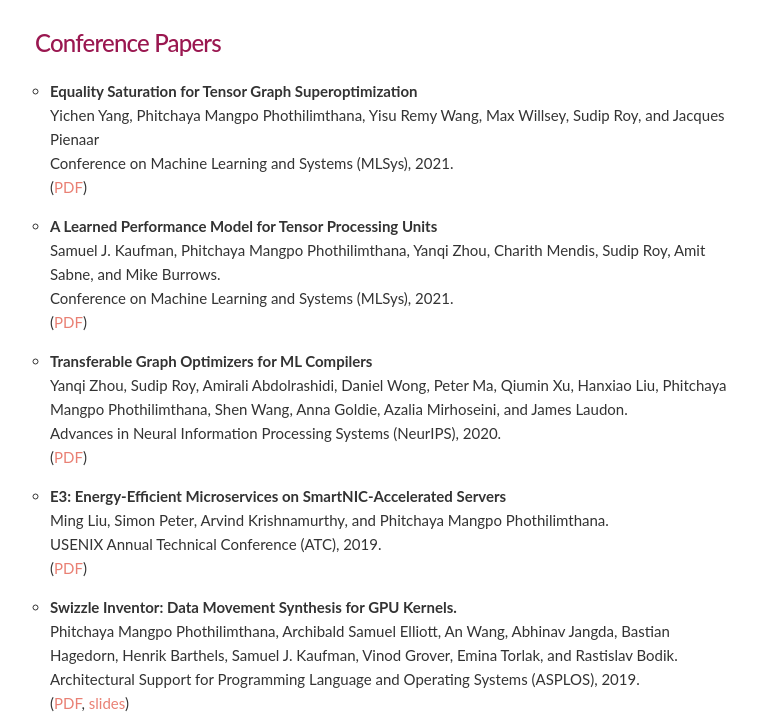
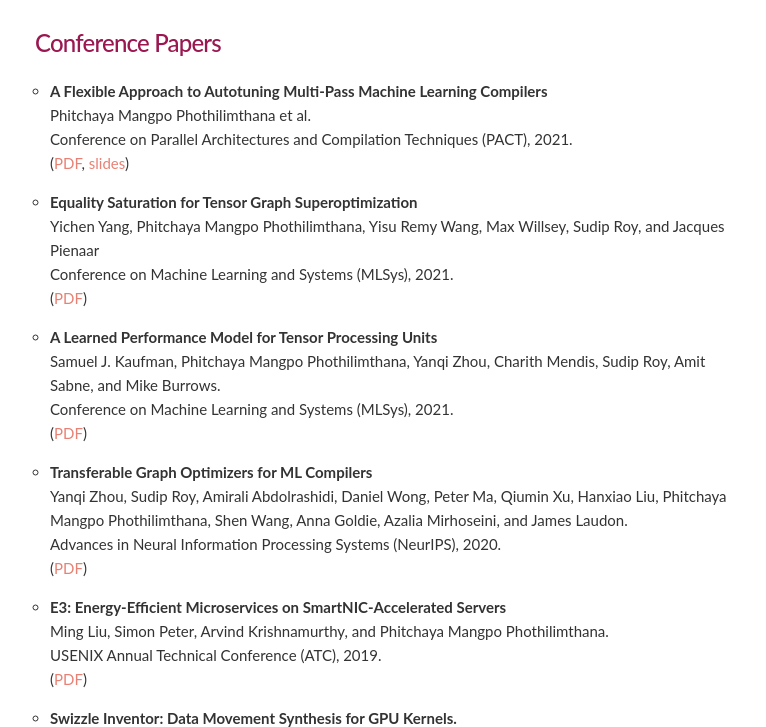
Before and after one commit to mangpo/mangpo.github.io, a plain HTML site: page _site/papers.html in a window 1280 px wide. Shown: the part 82-809 px from the top of the page, without its empty margins (255-1021 px from the left). Drawn offline with Linux system fonts and the light colour scheme.

Commit message:
PACT paper

```diff
--- a/_site/papers.html
+++ b/_site/papers.html
@@ -33,6 +33,12 @@
     <h2 id="conference-papers">Conference Papers</h2>
 
 <ul>
+  <li>
+    <p><strong>A Flexible Approach to Autotuning Multi-Pass Machine Learning Compilers</strong> <br />
+Phitchaya Mangpo Phothilimthana et al. <br />
+ Conference on Parallel Architectures and Compilation Techniques (PACT), 2021. <br />
+(<a href="papers/xla-autotuning-pact2021.pdf">PDF</a>, <a href="talks/2021-xla-autotuning-pact.pdf">slides</a>)</p>
+  </li>
   <li>
     <p><strong>Equality Saturation for Tensor Graph Superoptimization</strong> <br />
 Yichen Yang, Phitchaya Mangpo Phothilimthana, Yisu Remy Wang, Max Willsey, Sudip Roy, and Jacques Pienaar <br />
```
Also changed, not shown: 3 other files.
